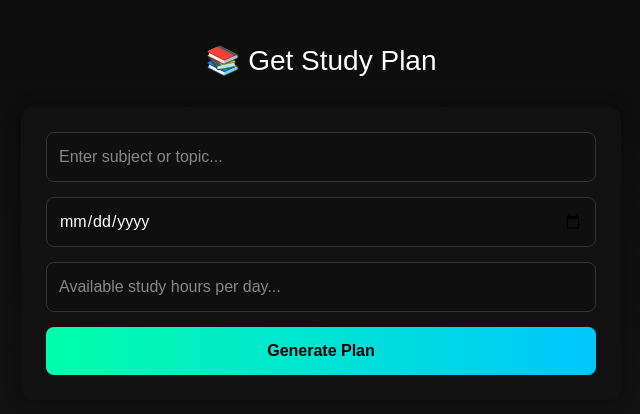
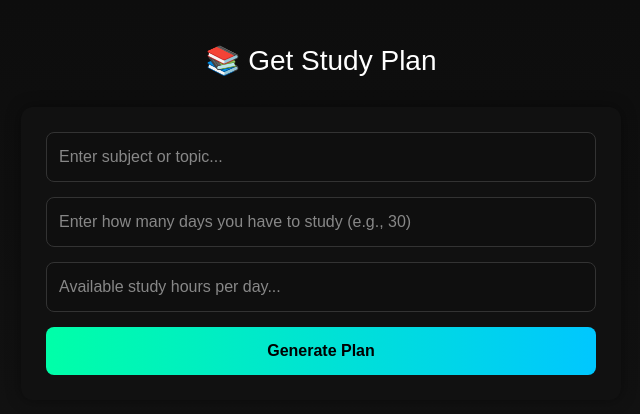
Before and after one commit to hamza07ejaz/MindSpark, a Next.js app: page /study-plan in a window 1280 px wide. Shown: the top 414 px of the page, without its empty margins (319-959 px from the left). Built offline with nearby package versions, Linux system fonts and the light colour scheme.

Commit message:
feat: update study plan input to use number of days instead of date

```diff
--- a/app/study-plan/page.tsx
+++ b/app/study-plan/page.tsx
@@ -77,11 +77,11 @@ export default function StudyPlanPage() {
           style={inputStyle}
         />
         <input
-          type="date"
-          value={examDate}
-          onChange={(e) => setExamDate(e.target.value)}
-          style={inputStyle}
-        />
+  value={examDate}
+  onChange={(e) => setExamDate(e.target.value)}
+  placeholder="Enter how many days you have to study (e.g., 30)"
+  style={inputStyle}
+/>
         <input
           value={hoursPerDay}
           onChange={(e) => setHoursPerDay(e.target.value)}
```
